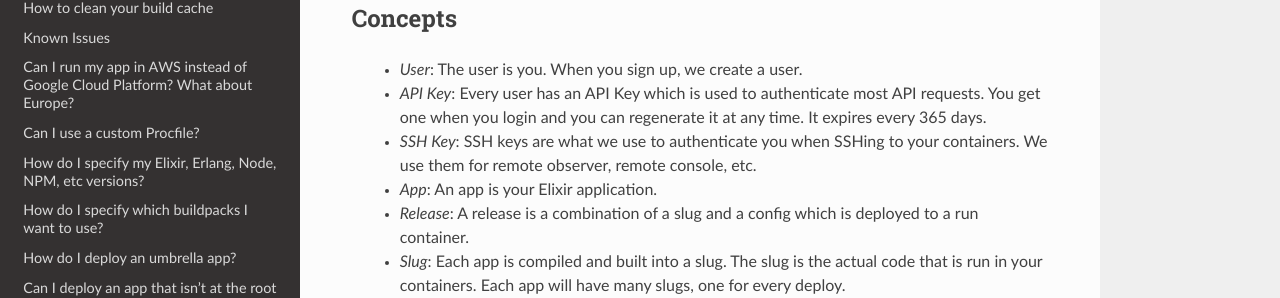
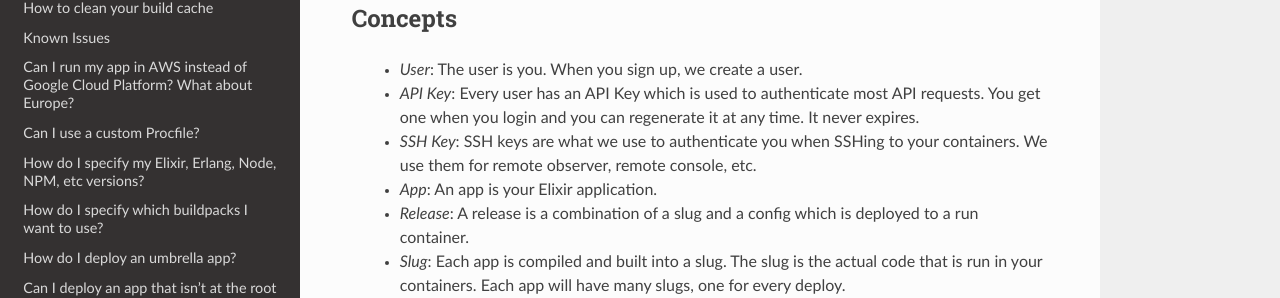
Before and after one commit to gigalixir/gigalixir-cli, a Sphinx documentation site: the page built from docs/source/main.rst, in a window 1280 px wide and 900 px high, scrolled down 14963 px. Shown: the part 174-472 px from the top of the window. Built offline with Sphinx 7.4.7 and the Read the Docs theme 2.0.0, drawn with Linux system fonts in a browser that asks for light colours; some of the changed text lies outside the part shown.

Commit message:
update docs about api key expiration.

```diff
--- a/docs/source/main.rst
+++ b/docs/source/main.rst
@@ -86,7 +86,7 @@ If you already have an account, skip this step.
 Log In
 ------
 
-Next, log in. This will grant you an api key which expires in 365 days. It will also optionally modify your ~/.netrc file so that all future commands are authenticated.
+Next, log in. This will grant you an api key. It will also optionally modify your ~/.netrc file so that all future commands are authenticated.
 
 .. code-block:: bash
 
@@ -623,7 +623,7 @@ Concepts
 --------
 
   - *User*: The user is you. When you sign up, we create a user.
-  - *API Key*: Every user has an API Key which is used to authenticate most API requests. You get one when you login and you can regenerate it at any time. It expires every 365 days.
+  - *API Key*: Every user has an API Key which is used to authenticate most API requests. You get one when you login and you can regenerate it at any time. It never expires.
   - *SSH Key*: SSH keys are what we use to authenticate you when SSHing to your containers. We use them for remote observer, remote console, etc.
   - *App*: An app is your Elixir application.
   - *Release*: A release is a combination of a slug and a config which is deployed to a run container.
@@ -2044,7 +2044,7 @@ How to Log In
 
     gigalixir login
 
-This modifies your ~/.netrc file so that future API requests will be authenticated. API keys expire after 365 days, but if you login again, you will automatically receive an we API key.
+This modifies your ~/.netrc file so that future API requests will be authenticated. API keys never expire, but can be revoked.
 
 
 .. _`provisioning free database`:
```
